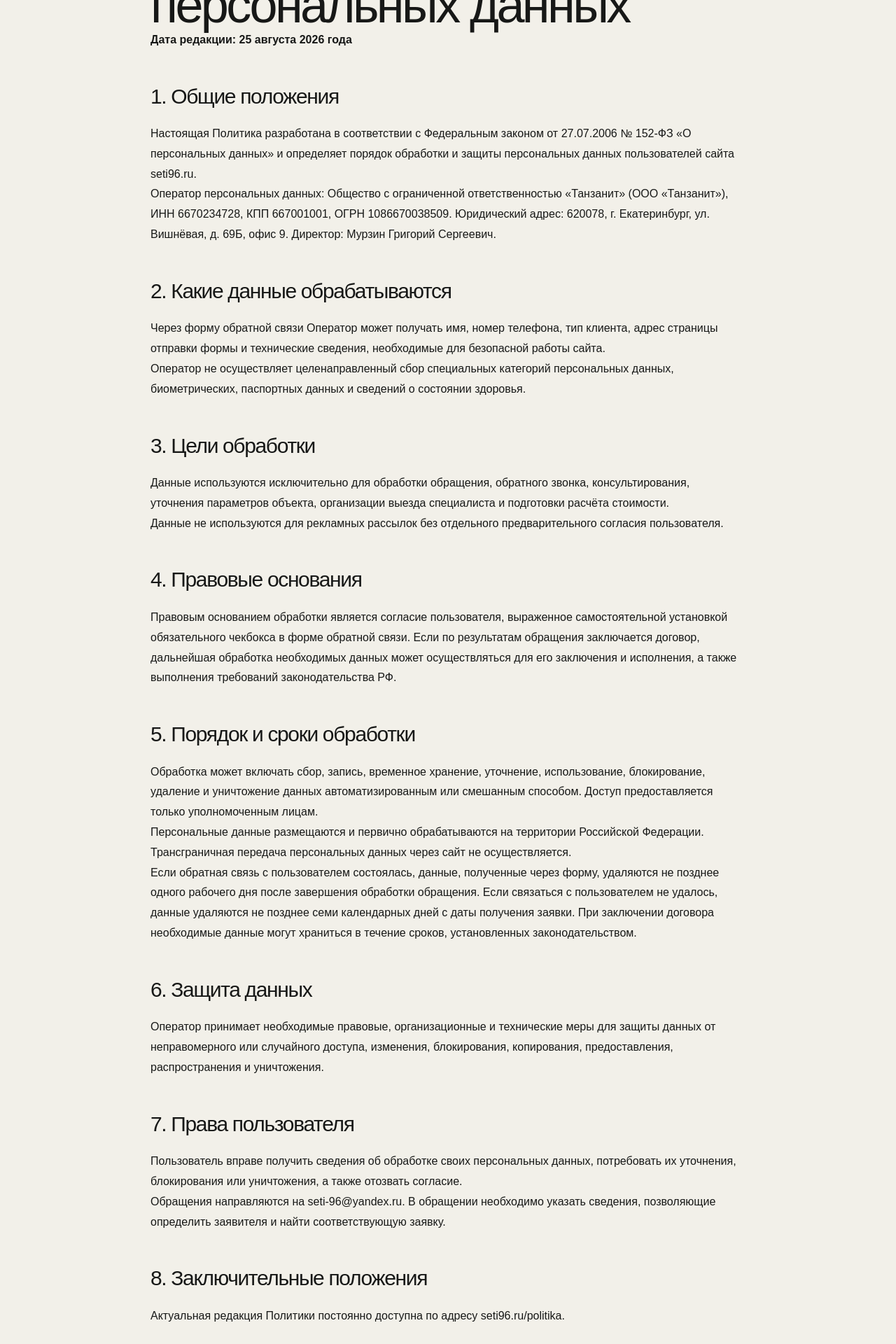
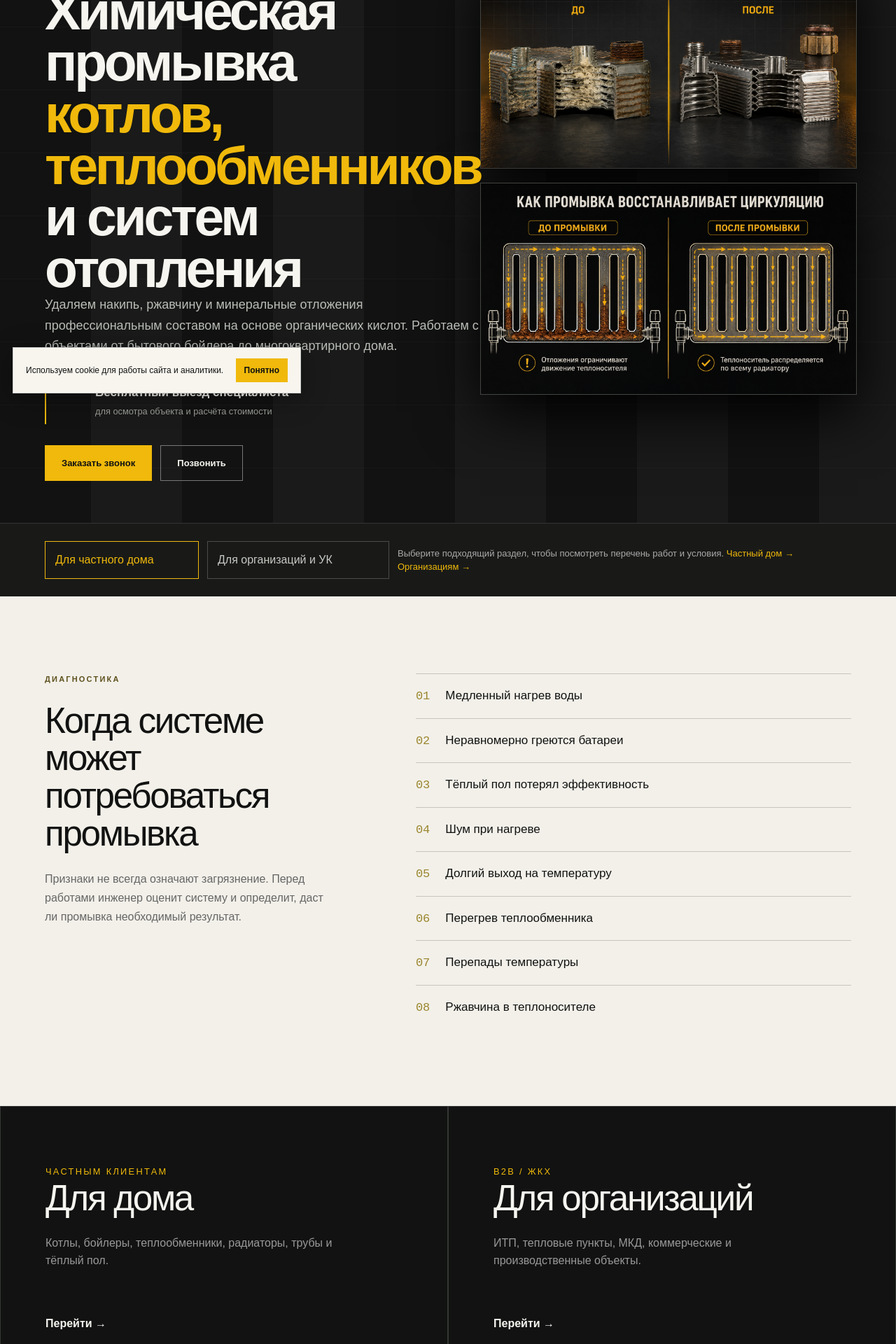
Before and after one commit to geraqwe1rty-ux/seti96-site, a Next.js app: page / in a window 1280 px wide. Shown: the part 220-2140 px from the top of the page at 70% size. Built offline with nearby package versions, Linux system fonts and the light colour scheme.

Commit message:
Update page.tsx

```diff
--- a/app/page.tsx
+++ b/app/page.tsx
@@ -1,39 +1,2 @@
-import type {Metadata} from "next";
-
-export const metadata:Metadata={title:"Политика обработки персональных данных"};
-
-export default function Page(){return <main className="legal">
- <a href="/">← Сети96</a>
- <h1>Политика обработки персональных данных</h1>
- <p><b>Дата редакции: 25 августа 2026 года</b></p>
-
- <h2>1. Общие положения</h2>
- <p>Настоящая Политика разработана в соответствии с Федеральным законом от 27.07.2006 № 152-ФЗ «О персональных данных» и определяет порядок обработки и защиты персональных данных пользователей сайта <a href="https://seti96.ru/">seti96.ru</a>.</p>
- <p>Оператор персональных данных: Общество с ограниченной ответственностью «Танзанит» (ООО «Танзанит»), ИНН 6670234728, КПП 667001001, ОГРН 1086670038509. Юридический адрес: 620078, г. Екатеринбург, ул. Вишнёвая, д. 69Б, офис 9. Директор: Мурзин Григорий Сергеевич.</p>
-
- <h2>2. Какие данные обрабатываются</h2>
- <p>Через форму обратной связи Оператор может получать имя, номер телефона, тип клиента, адрес страницы отправки формы и технические сведения, необходимые для безопасной работы сайта.</p>
- <p>Оператор не осуществляет целенаправленный сбор специальных категорий персональных данных, биометрических, паспортных данных и сведений о состоянии здоровья.</p>
-
- <h2>3. Цели обработки</h2>
- <p>Данные используются исключительно для обработки обращения, обратного звонка, консультирования, уточнения параметров объекта, организации выезда специалиста и подготовки расчёта стоимости.</p>
- <p>Данные не используются для рекламных рассылок без отдельного предварительного согласия пользователя.</p>
-
- <h2>4. Правовые основания</h2>
- <p>Правовым основанием обработки является согласие пользователя, выраженное самостоятельной установкой обязательного чекбокса в форме обратной связи. Если по результатам обращения заключается договор, дальнейшая обработка необходимых данных может осуществляться для его заключения и исполнения, а также выполнения требований законодательства РФ.</p>
-
- <h2>5. Порядок и сроки обработки</h2>
- <p>Обработка может включать сбор, запись, временное хранение, уточнение, использование, блокирование, удаление и уничтожение данных автоматизированным или смешанным способом. Доступ предоставляется только уполномоченным лицам.</p>
- <p>Персональные данные размещаются и первично обрабатываются на территории Российской Федерации. Трансграничная передача персональных данных через сайт не осуществляется.</p>
- <p>Если обратная связь с пользователем состоялась, данные, полученные через форму, удаляются не позднее одного рабочего дня после завершения обработки обращения. Если связаться с пользователем не удалось, данные удаляются не позднее семи календарных дней с даты получения заявки. При заключении договора необходимые данные могут храниться в течение сроков, установленных законодательством.</p>
-
- <h2>6. Защита данных</h2>
- <p>Оператор принимает необходимые правовые, организационные и технические меры для защиты данных от неправомерного или случайного доступа, изменения, блокирования, копирования, предоставления, распространения и уничтожения.</p>
-
- <h2>7. Права пользователя</h2>
- <p>Пользователь вправе получить сведения об обработке своих персональных данных, потребовать их уточнения, блокирования или уничтожения, а также отозвать согласие.</p>
- <p>Обращения направляются на <a href="mailto:seti-96@yandex.ru">seti-96@yandex.ru</a>. В обращении необходимо указать сведения, позволяющие определить заявителя и найти соответствующую заявку.</p>
-
- <h2>8. Заключительные положения</h2>
- <p>Актуальная редакция Политики постоянно доступна по адресу <a href="https://seti96.ru/politika">seti96.ru/politika</a>.</p>
-</main>}
+import SiteShell from "./site-shell";
+export default function Home(){ return <SiteShell page="home"/> }
```
